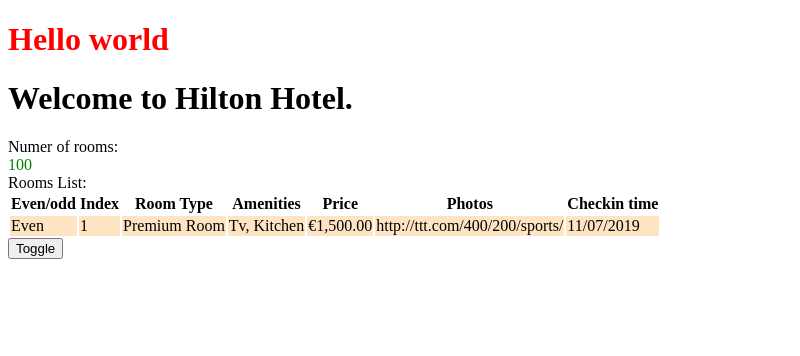
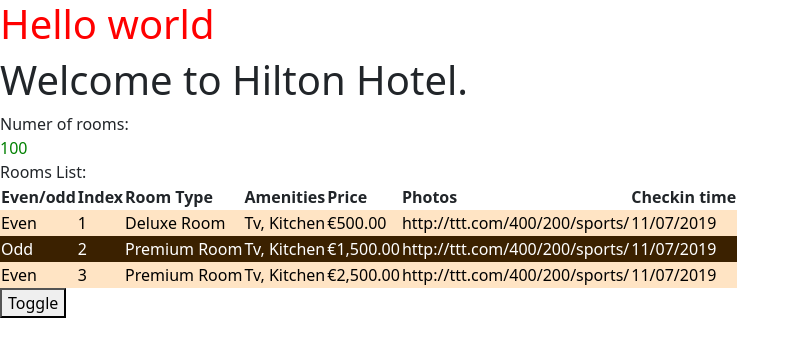
Before and after one commit to piotr-b23/angular-tutorial, an Angular app in the folder angular-project/hotelinventoryapp/: page / in a window 1280 px wide. Shown: the top 356 px of the page, without its empty margins (0-800 px from the left). Built offline with nearby package versions, Linux system fonts and the light colour scheme.

Commit message:
added bootstrap

```diff
--- a/angular-project/hotelinventoryapp/package.json
+++ b/angular-project/hotelinventoryapp/package.json
@@ -18,6 +18,9 @@
     "@angular/platform-browser": "^15.0.0",
     "@angular/platform-browser-dynamic": "^15.0.0",
     "@angular/router": "^15.0.0",
+    "@ng-bootstrap/ng-bootstrap": "^14.0.0",
+    "@popperjs/core": "^2.11.6",
+    "bootstrap": "^5.2.3",
     "rxjs": "~7.5.0",
     "tslib": "^2.3.0",
     "zone.js": "~0.12.0"
@@ -26,6 +29,7 @@
     "@angular-devkit/build-angular": "^15.0.4",
     "@angular/cli": "~15.0.4",
     "@angular/compiler-cli": "^15.0.0",
+    "@angular/localize": "^15.0.0",
     "@types/jasmine": "~4.3.0",
     "jasmine-core": "~4.5.0",
     "karma": "~6.4.0",
--- a/angular-project/hotelinventoryapp/src/app/app.module.ts
+++ b/angular-project/hotelinventoryapp/src/app/app.module.ts
@@ -4,6 +4,7 @@
 import { AppRoutingModule } from './app-routing.module';
 import { AppComponent } from './app.component';
 import { RoomsComponent } from './rooms/rooms.component';
+import { NgbModule } from '@ng-bootstrap/ng-bootstrap';
 
 @NgModule({
   declarations: [
@@ -12,7 +13,8 @@
   ],
   imports: [
     BrowserModule,
-    AppRoutingModule
+    AppRoutingModule,
+    NgbModule
   ],
   providers: [],
   bootstrap: [AppComponent]
--- a/angular-project/hotelinventoryapp/src/app/rooms/rooms.component.html
+++ b/angular-project/hotelinventoryapp/src/app/rooms/rooms.component.html
@@ -22,7 +22,7 @@
     </tr>
     <tr
      [ngClass]="e ? 'even' : 'odd'"
-     *ngFor="let room of roomlist | slice : 1:2; let e = even; let o = odd; let i = index">
+     *ngFor="let room of roomlist | slice : 0:5; let e = even; let o = odd; let i = index">
       <td>{{ e ? "Even" : "Odd" }}</td>
       <td>{{i+1 }}</td>
       <td>{{ room.roomType }}</td>
--- a/angular-project/hotelinventoryapp/src/styles.scss
+++ b/angular-project/hotelinventoryapp/src/styles.scss
@@ -1 +1,4 @@
 /* You can add global styles to this file, and also import other style files */
+
+/* Importing Bootstrap SCSS file. */
+@import '~bootstrap/dist/css/bootstrap.min.css';
--- a/angular-project/hotelinventoryapp/tsconfig.app.json
+++ b/angular-project/hotelinventoryapp/tsconfig.app.json
@@ -3,7 +3,9 @@
   "extends": "./tsconfig.json",
   "compilerOptions": {
     "outDir": "./out-tsc/app",
-    "types": []
+    "types": [
+      "@angular/localize"
+    ]
   },
   "files": [
     "src/main.ts"
--- a/angular-project/hotelinventoryapp/tsconfig.json
+++ b/angular-project/hotelinventoryapp/tsconfig.json
@@ -19,6 +19,9 @@
     "target": "ES2022",
     "module": "ES2022",
     "useDefineForClassFields": false,
+    "types": [
+      "@angular/localize"
+    ],
     "lib": [
       "ES2022",
       "dom"
```
Also changed, not shown: 2 other files (tests, documents, lock files or other folders).
